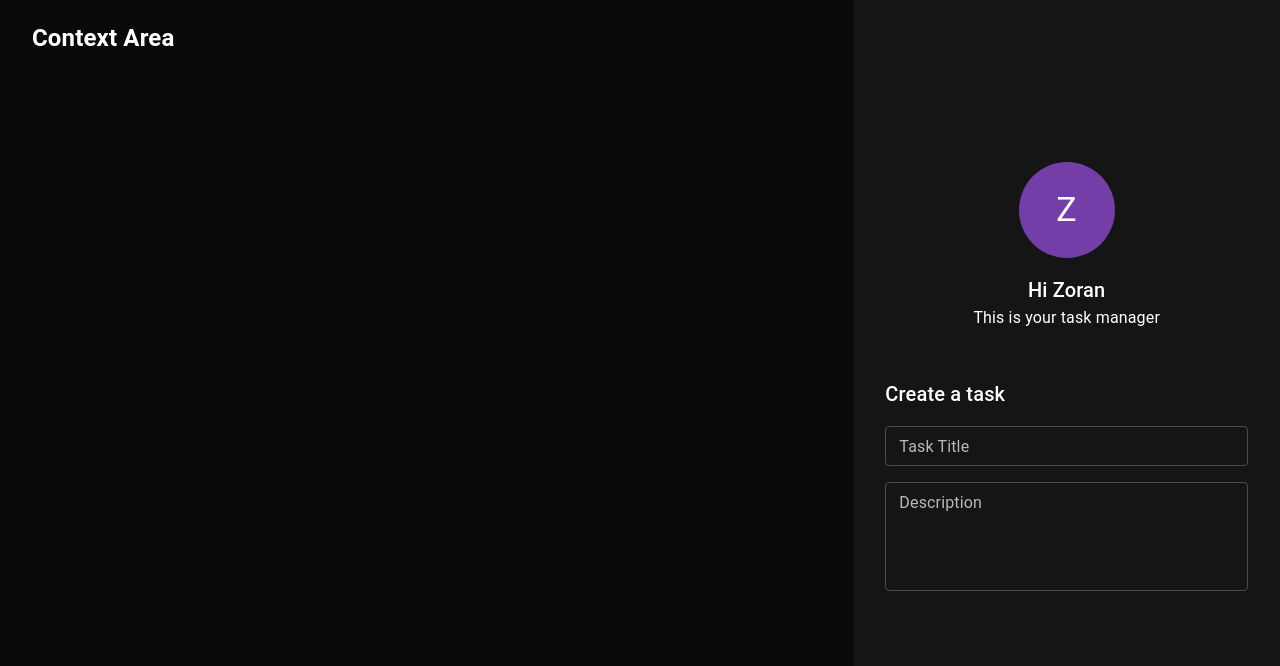
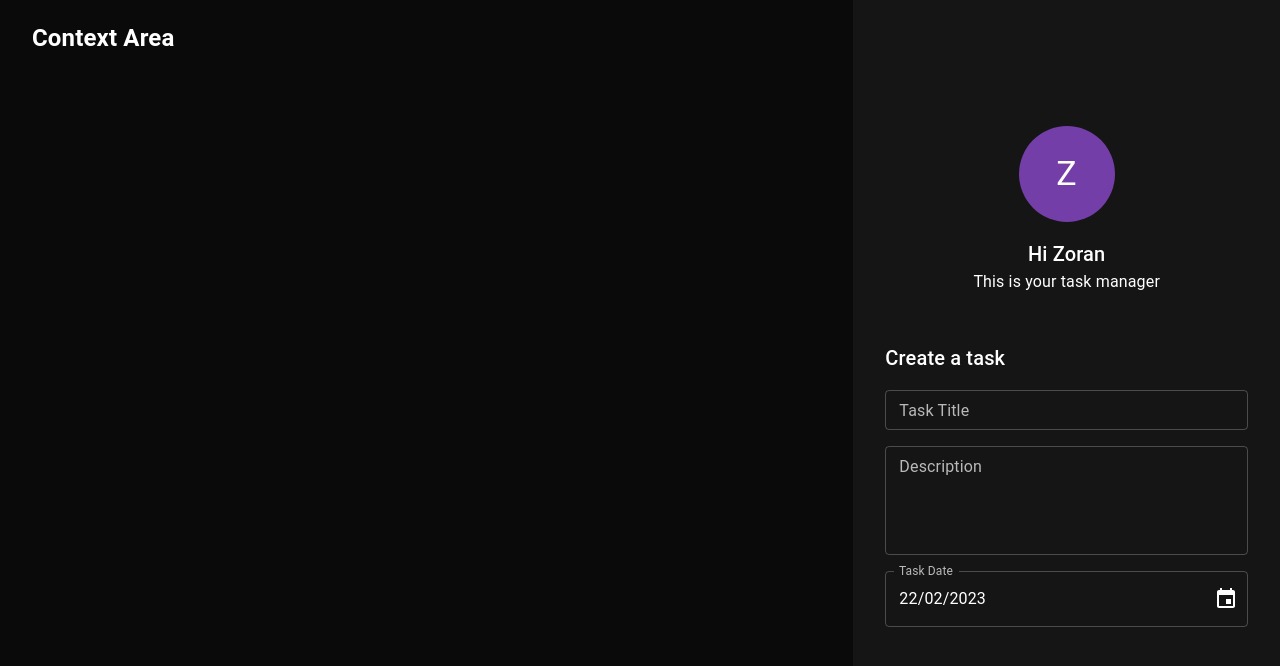
Before and after one commit to ZoranMustac/todo-app, a React (Create React App) app: page / in a window 1280 px wide. Shown: the top 666 px of the page. Built offline with nearby package versions, Linux system fonts and the light colour scheme.

Commit message:
Created task date

```diff
--- a/package.json
+++ b/package.json
@@ -6,6 +6,7 @@
     "@emotion/react": "^11.10.6",
     "@emotion/styled": "^11.10.6",
     "@mui/material": "^5.11.10",
+    "@mui/x-date-pickers": "^5.0.20",
     "@testing-library/jest-dom": "^5.16.5",
     "@testing-library/react": "^13.4.0",
     "@testing-library/user-event": "^13.5.0",
@@ -13,6 +14,7 @@
     "@types/node": "^16.18.12",
     "@types/react": "^18.0.28",
     "@types/react-dom": "^18.0.11",
+    "date-fns": "^2.29.3",
     "prop-types": "^15.8.1",
     "react": "^18.2.0",
     "react-dom": "^18.2.0",
--- /dev/null
+++ b/src/Interfaces/IDateField.ts
@@ -0,0 +1,6 @@
+import { IDisabled } from './IDisabled';
+
+export interface IDateField extends IDisabled {
+    value?: Date | null;
+    onChange?: (date: Date | null) => void;
+}
--- /dev/null
+++ b/src/components/createTaskForm/_taskDateField.tsx
@@ -0,0 +1,42 @@
+import React, { FC, ReactElement } from 'react';
+import { LocalizationProvider } from '@mui/x-date-pickers/LocalizationProvider';
+import { AdapterDateFns } from '@mui/x-date-pickers/AdapterDateFns';
+import { DesktopDatePicker } from '@mui/x-date-pickers/DesktopDatePicker';
+import PropTypes from 'prop-types';
+import { TextField } from '@mui/material';
+import { IDateField } from '../../Interfaces/IDateField';
+
+export const TaskDateField: FC<IDateField> = (
+    props,
+): ReactElement => {
+    const {
+        value = new Date(),
+        disabled = false,
+        onChange = (date) => console.log(date),
+    } = props;
+
+    return (
+        <>
+            <LocalizationProvider
+                dateAdapter={AdapterDateFns}
+            >
+                <DesktopDatePicker
+                    label="Task Date"
+                    inputFormat="dd/MM/yyyy"
+                    value={value}
+                    onChange={onChange}
+                    disabled={disabled}
+                    renderInput={(params) => (
+                        <TextField {...params} />
+                    )}
+                />
+            </LocalizationProvider>
+        </>
+    );
+};
+
+TaskDateField.propTypes = {
+    disabled: PropTypes.bool,
+    onChange: PropTypes.func,
+    value: PropTypes.instanceOf(Date),
+};
--- a/src/components/createTaskForm/_taskDescriptionField.tsx
+++ b/src/components/createTaskForm/_taskDescriptionField.tsx
@@ -1,5 +1,6 @@
 import React, { FC, ReactElement } from 'react';
 import TextField from '@mui/material/TextField';
+import PropTypes from 'prop-types';
 import { ITextField } from '../../Interfaces/ITextField';
 
 export const TaskDescriptionField: FC<ITextField> = (
@@ -26,3 +27,8 @@
         />
     );
 };
+
+TaskDescriptionField.propTypes = {
+    onChange: PropTypes.func,
+    disabled: PropTypes.bool,
+};
--- a/src/components/createTaskForm/_taskTitleField.tsx
+++ b/src/components/createTaskForm/_taskTitleField.tsx
@@ -1,5 +1,6 @@
 import React, { FC, ReactElement } from 'react';
 import TextField from '@mui/material/TextField';
+import PropTypes from 'prop-types';
 import { ITextField } from '../../Interfaces/ITextField';
 
 export const TaskTitleField: FC<ITextField> = (
@@ -24,3 +25,8 @@
         />
     );
 };
+
+TaskTitleField.propTypes = {
+    onChange: PropTypes.func,
+    disabled: PropTypes.bool,
+};
--- a/src/components/createTaskForm/createTaskForm.tsx
+++ b/src/components/createTaskForm/createTaskForm.tsx
@@ -2,6 +2,7 @@
 import { Box, Typography, Stack } from '@mui/material';
 import { TaskTitleField } from './_taskTitleField';
 import { TaskDescriptionField } from './_taskDescriptionField';
+import { TaskDateField } from './_taskDateField';
 
 export const CreateTaskForm: FC = (): ReactElement => {
     return (
@@ -20,6 +21,7 @@
             <Stack sx={{ width: '100%' }} spacing={2}>
                 <TaskTitleField />
                 <TaskDescriptionField />
+                <TaskDateField />
             </Stack>
         </Box>
     );
```
Also changed, not shown: 1 other file (tests, documents, lock files or other folders).
